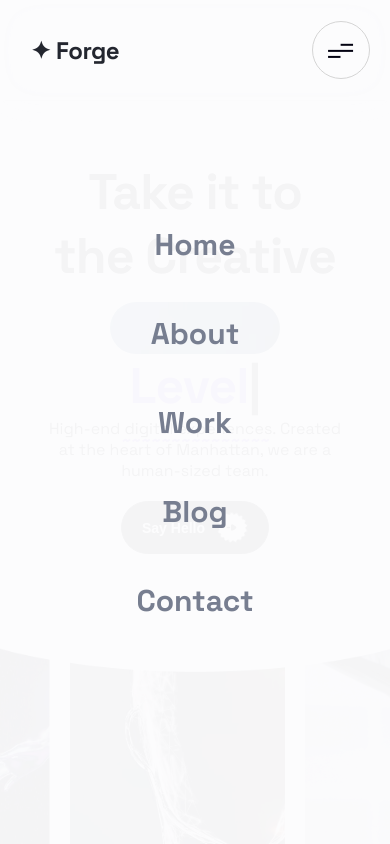
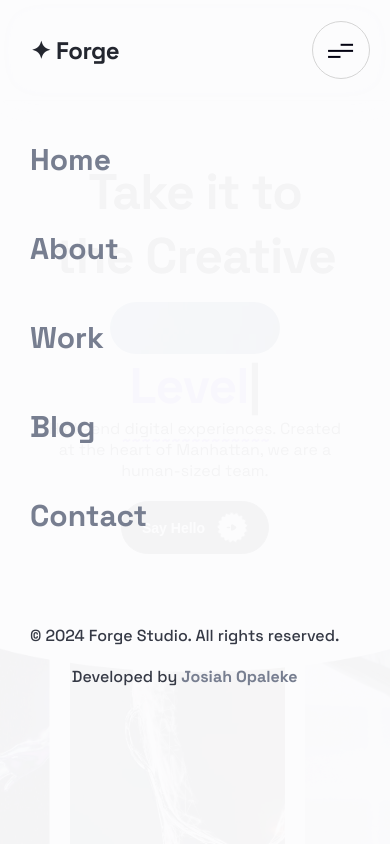
Before and after one commit to heispapijay/forge, a React (Vite) app: page / in a window 390 px wide. Both pictures are taken after a click on the element 341 px from the left and 50 px from the top of the page. Shown: the top 844 px of the page. Built offline with nearby package versions, Linux system fonts and the light colour scheme.

Commit message:
Update button onClick to use react-router-dom

```diff
--- a/src/components/About/About.tsx
+++ b/src/components/About/About.tsx
@@ -16,7 +16,7 @@ export const About = () => {
             believe that creation should be the point around which any strategy
             revolves.
           </p>
-          <OutlineButton text="See Our Process" onClick={About} />
+          <OutlineButton text="See Our Process" to="/about" />
         </div>
       </div>
     </div>
--- a/src/components/Banner/Banner.tsx
+++ b/src/components/Banner/Banner.tsx
@@ -36,7 +36,7 @@ export const Banner = () => {
           High-end <span>digital experiences</span>. Created at the heart of Manhattan, we
           are a human-sized team.
         </p>
-        <Button text="Say Hello" onClick={() => {}} />
+        <Button text="Say Hello" to="/about" />
       </div>
     </div>
   );
--- a/src/components/Button/Button.tsx
+++ b/src/components/Button/Button.tsx
@@ -1,14 +1,20 @@
 import pattern from '../../assets/pattern.svg';
 import arrow from '../../assets/arrow.svg';
 import './button.scss';
+import { useNavigate } from 'react-router-dom';
 
 interface ButtonProps {
     text: string;
-    onClick: () => void;
+    to: string;
 }
 
-export const Button: React.FC<ButtonProps> = ({ text, onClick }) => {
+export const Button: React.FC<ButtonProps> = ({ text, to }) => {
+    const navigate = useNavigate();
+    const handleClick = () => {
+    navigate(to);
+    };
+
     return (
-        <button className='default-btn' onClick={onClick}>{text} <span className='sphereimage'><img className='pattern' src={pattern} alt="pattern" /><img className='arrow' src={arrow} alt="arrow icon" /></span></button>
+        <button className='default-btn' onClick={handleClick}>{text} <span className='sphereimage'><img className='pattern' src={pattern} alt="pattern" /><img className='arrow' src={arrow} alt="arrow icon" /></span></button>
     );
 };
--- a/src/components/Button/OutlineButton.tsx
+++ b/src/components/Button/OutlineButton.tsx
@@ -1,14 +1,19 @@
 import pattern from '../../assets/pattern.svg';
 import arrow from '../../assets/arrow.svg';
 import './button.scss';
+import { useNavigate } from 'react-router-dom';
 
 interface OutlineButtonProps {
     text: string;
-    onClick: () => void;
+    to: string;
 }
 
-export const OutlineButton: React.FC<OutlineButtonProps> = ({ text, onClick }) => {
+export const OutlineButton: React.FC<OutlineButtonProps> = ({ text, to }) => {
+  const navigate = useNavigate();
+    const handleClick = () => {
+    navigate(to);
+    };
   return (
-    <button className='default-btn outline' onClick={onClick}>{text} <span className='sphereimage'><img className='pattern' src={pattern} alt="pattern" /><img className='arrow' src={arrow} alt="arrow icon" /></span></button>
+    <button className='default-btn outline' onClick={handleClick}>{text} <span className='sphereimage'><img className='pattern' src={pattern} alt="pattern" /><img className='arrow' src={arrow} alt="arrow icon" /></span></button>
   )
 }
--- a/src/components/CTA/CTA.tsx
+++ b/src/components/CTA/CTA.tsx
@@ -10,7 +10,7 @@ export const CTA = () => {
             <p className="tagline">Connect with us</p>
             <h1>Let's create your next big idea.</h1>
           </div>
-          <Button text="Get in touch" onClick={() => {}} />
+          <Button text="Get in touch" to="/contact" />
         </div>
       </div>
     </div>
--- a/src/components/Navbar/Navbar.tsx
+++ b/src/components/Navbar/Navbar.tsx
@@ -62,6 +62,10 @@ export const Navbar = () => {
           <Link to="/work">Work</Link>
           <Link to="/blog">Blog</Link>
           <Link to="/contact">Contact</Link>
+          <div className="footer-buttom">
+          <p>&copy; 2024 Forge Studio. All rights reserved.</p>
+          <p className="developedby">Developed by <a href="https://opaleke.vercel.app/">Josiah Opaleke</a></p>
+        </div>
         </div>
       )}
     </nav>
--- a/src/components/Navbar/navbar.scss
+++ b/src/components/Navbar/navbar.scss
@@ -68,18 +68,30 @@
 .mobile-menu {
   display: flex;
   flex-direction: column;
-  align-items: center;
+  align-items: flex-start;
+  padding: 140px 30px;
   position: fixed;
   top: 0px;
   gap: 50px;
   right: 0;
-  justify-content: center;
+  justify-content: flex-start;
   height: 100vh;
   width: 100%;
   background: rgba(252, 252, 253, 0.97);
   backdrop-filter: saturate(180%) blur(20px);
   -webkit-box-align: center;
   z-index: 999;
+
+  .footer-buttom {
+    display: flex;
+    flex-direction: column;
+    align-items: center;
+    gap: 20px;
+
+    a {
+      font-size: 16px;
+    }
+  }
 
   a {
     font-size: 30px;
@@ -89,6 +101,11 @@
   }
 }
 
+@media screen and (min-width: 768px) {
+  .mobile-menu {
+    display: none;
+  }
+}
 
 @media screen and (max-width: 768px) {
   .nav-links {
```
